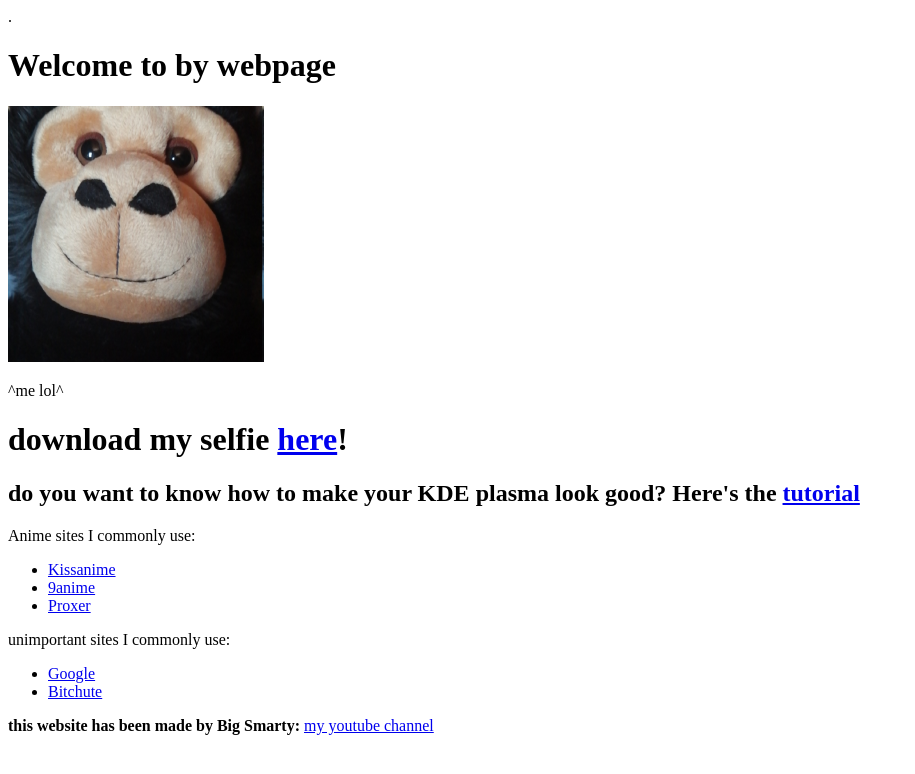
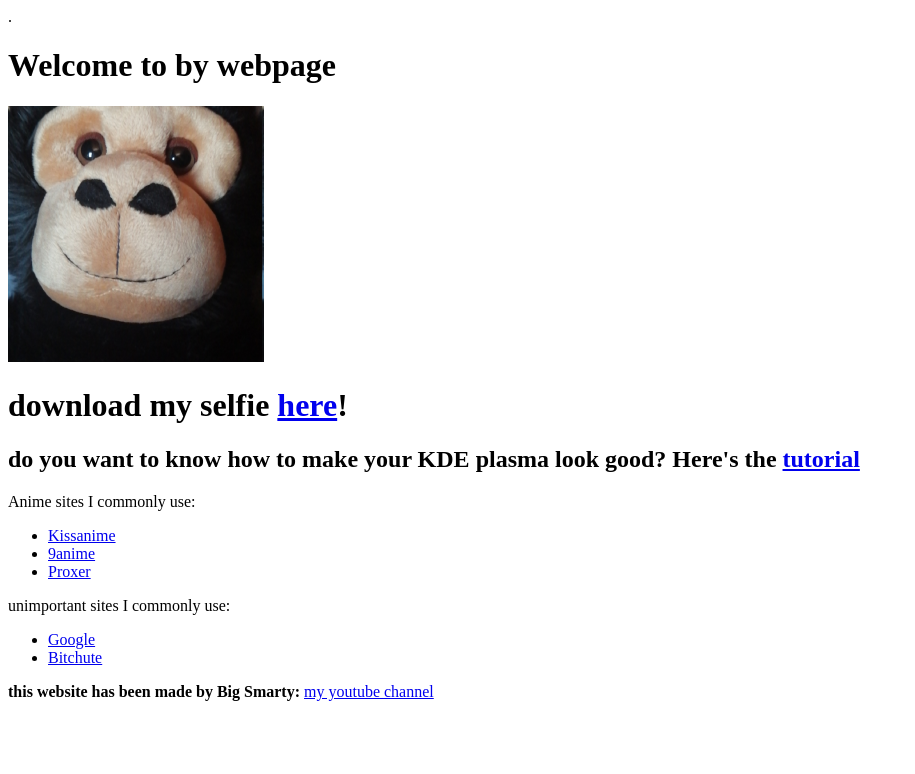
Before and after one commit to Big-Smarty/Penty420.github.io, a plain HTML site: page index.html in a window 1280 px wide. Shown: the whole page, without its empty margins (0-915 px from the left). Drawn offline with Linux system fonts and the light colour scheme.

Commit message:
Update index.html

```diff
--- a/index.html
+++ b/index.html
@@ -7,7 +7,6 @@
         <meta name="author" content="Big Smarty">
         <h1>Welcome to by webpage</h1>
         <img src="melol.png" alt="my selfie" height="256" width="256">
-        <p>^me lol^</p>
         <h1>download my selfie <a href="melol.png" target="_blank" download>here</a>!</h1>
         <h2>do you want to know how to make your KDE plasma look good? Here's the <a href="plasmatutorial.html" target="_blank">tutorial</a></h2>
         <p>Anime sites I commonly use:</p>
```
